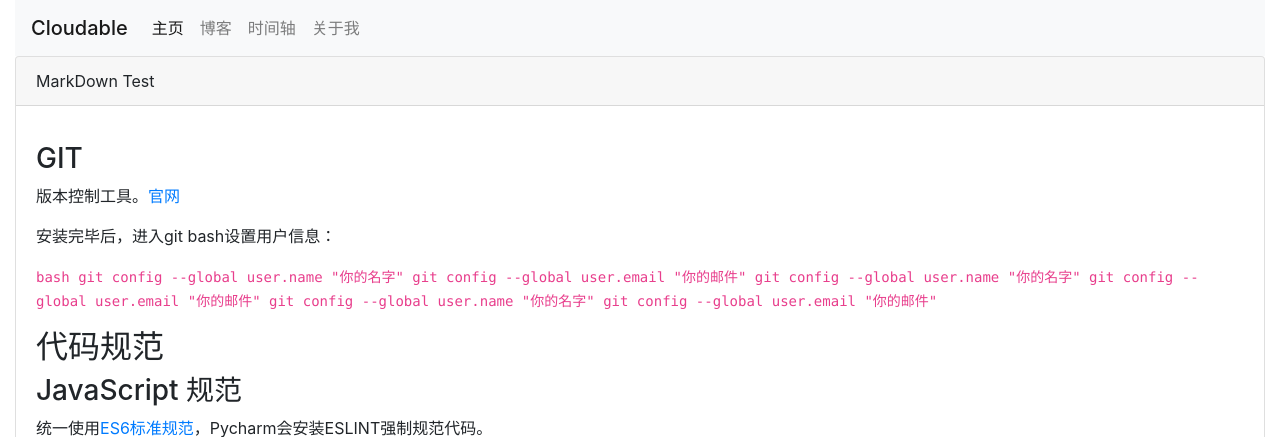
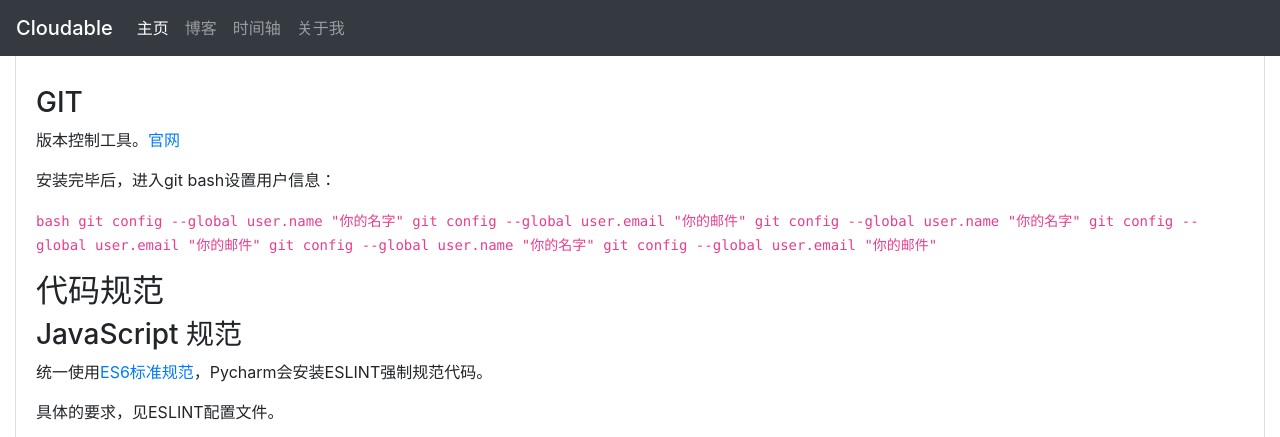
Before and after one commit to CloudSen/RedQueen, a Django app: page /cloudsen_blog/blog/article/2 in a window 1280 px wide. Shown: the top 437 px of the page. Run offline with Django 4.2, Linux system fonts and the light colour scheme; data comes from the database, SQL or seed files in the repository; some libraries are stand-ins or nearby versions.

Commit message:
顶部导航栏固定显示，使用暗色主题。

```diff
--- a/cloudsen_blog/templates/cloudsen_blog/header.html
+++ b/cloudsen_blog/templates/cloudsen_blog/header.html
@@ -1,4 +1,4 @@
-<nav class="navbar navbar-expand-lg navbar-light bg-light">
+<nav class="navbar navbar-expand-md navbar-dark bg-dark fixed-top">
     <a class="navbar-brand mb-0 h1" href="javascript:void(0);">Cloudable</a>
     <button class="navbar-toggler" type="button" data-toggle="collapse" data-target="#navbarSupportedContent"
             aria-controls="navbarSupportedContent" aria-expanded="false" aria-label="Toggle navigation">
```
